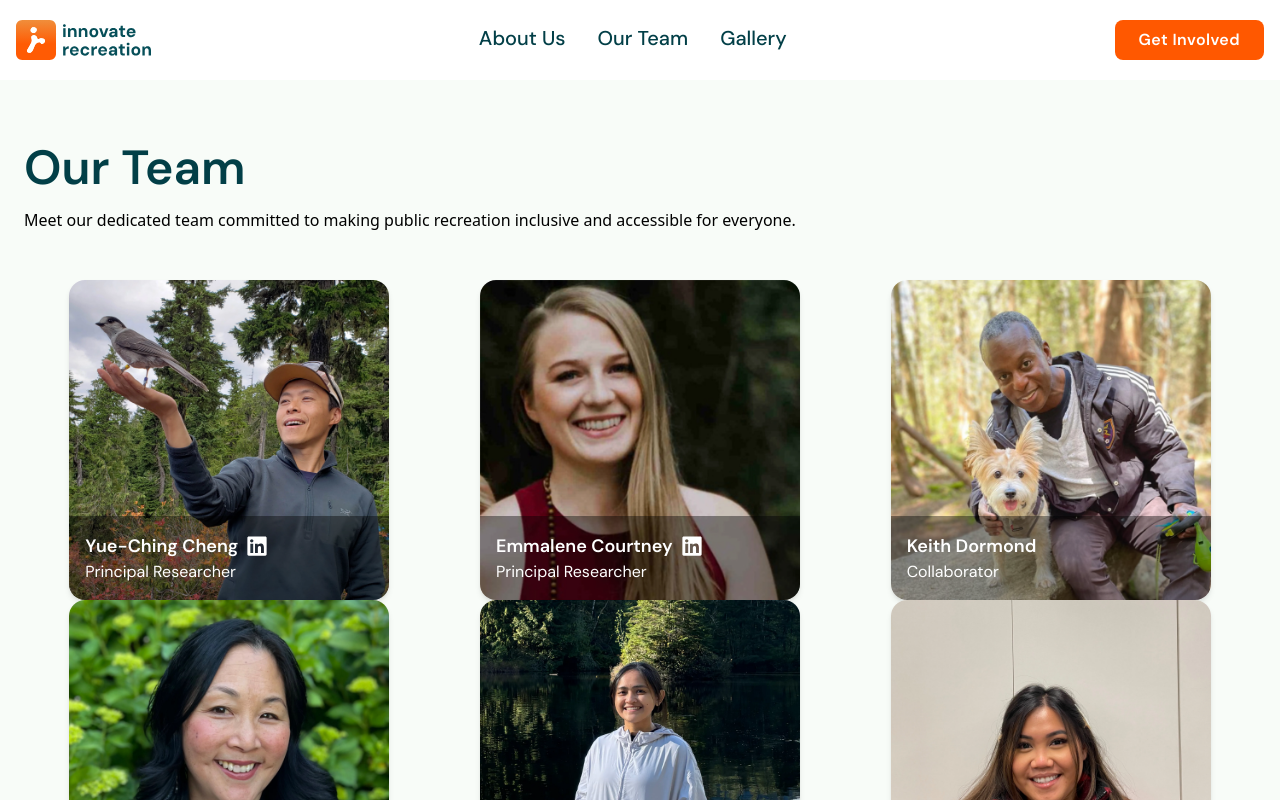
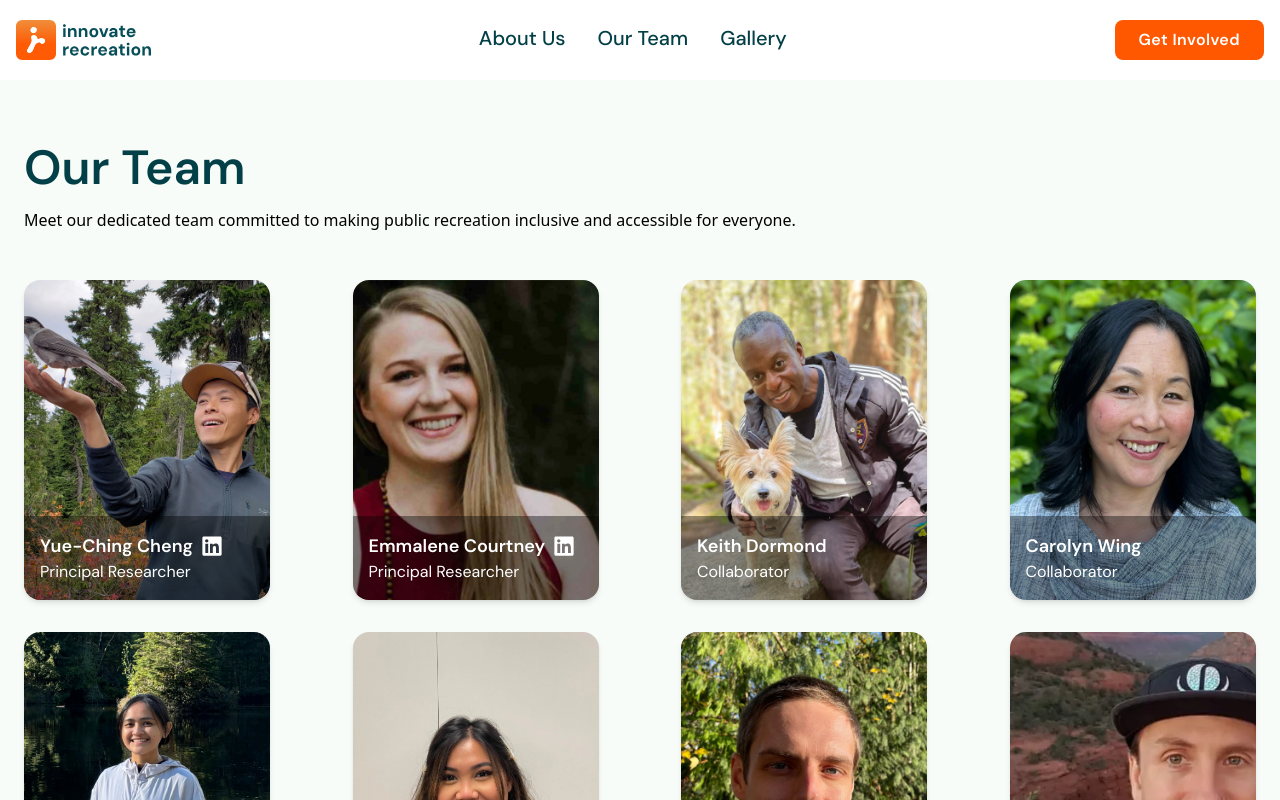
Before and after one commit to langararec/IDEAS-website, a React (Vite) app in the folder frontend/: page /team in a window 1280 px wide. Shown: the top 800 px of the page. Built offline with nearby package versions, Linux system fonts and the light colour scheme.

Commit message:
modified the teamcontainer to include the appropiate measures

```diff
--- a/frontend/src/pages/Team/TeamContainer.tsx
+++ b/frontend/src/pages/Team/TeamContainer.tsx
@@ -1,11 +1,13 @@
 import type { MemberInfo } from "./TeamCard";
 import { TeamCard } from "./TeamCard";
-export const TeamContainer = ({members}: {members:MemberInfo[]}) => {
+export const TeamContainer = ({ members }: { members: MemberInfo[] }) => {
 
     return (
-        <div className="flex flex-col sm:flex-row justify-between sm:flex-wrap">
+        <div className="flex flex-col sm:flex-row sm:justify-around lg:justify-between sm:flex-wrap gap-x-8 gap-y-8">
             {members.map((member, index) => (
-                <TeamCard key={index} {...member} />
+                <div className="xl:w-1/5 lg:w-1/4 sm:w-5/12 w-full ">
+                    <TeamCard key={index} {...member} />
+                </div>
             ))}
         </div>
     );
```
